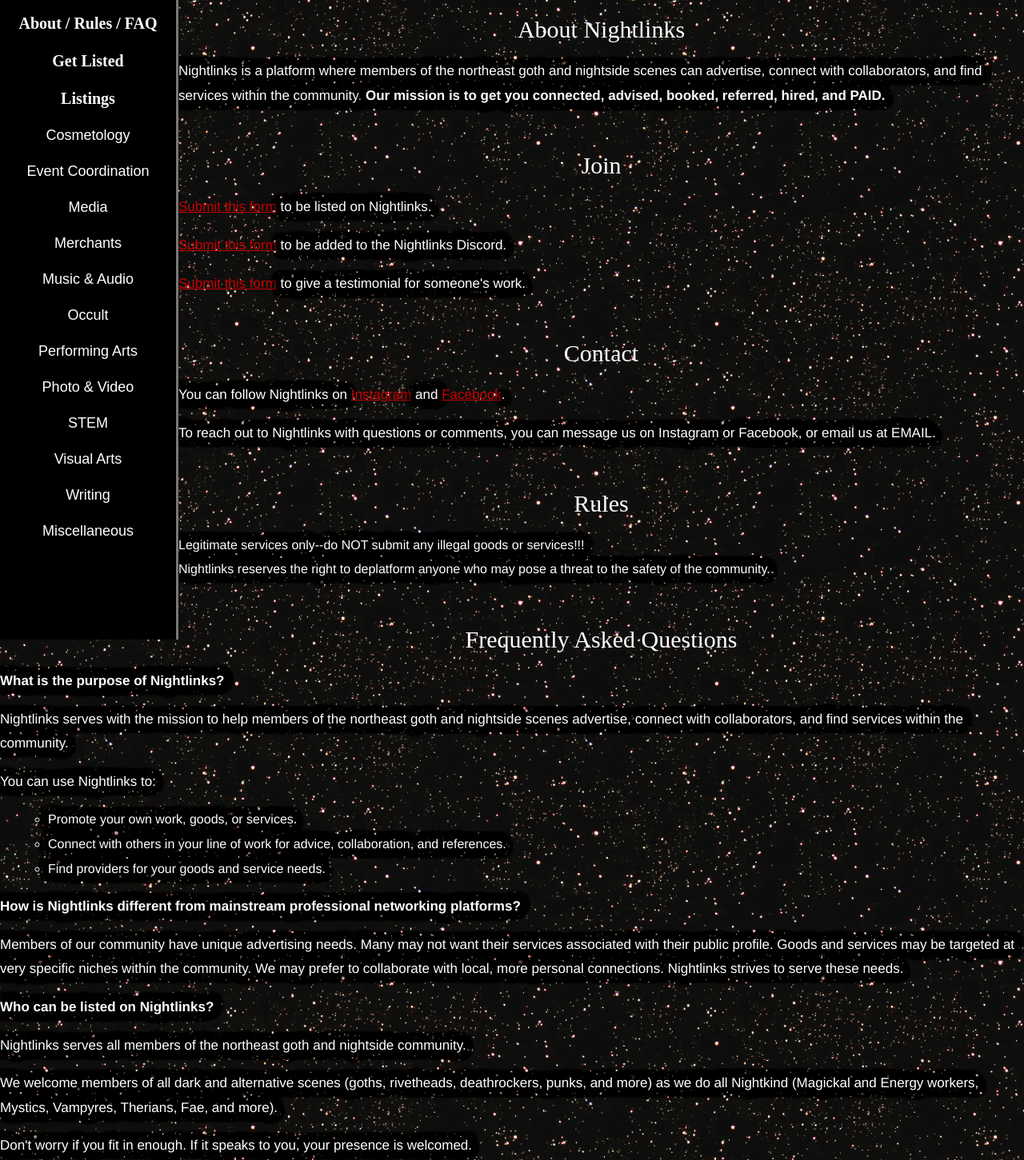
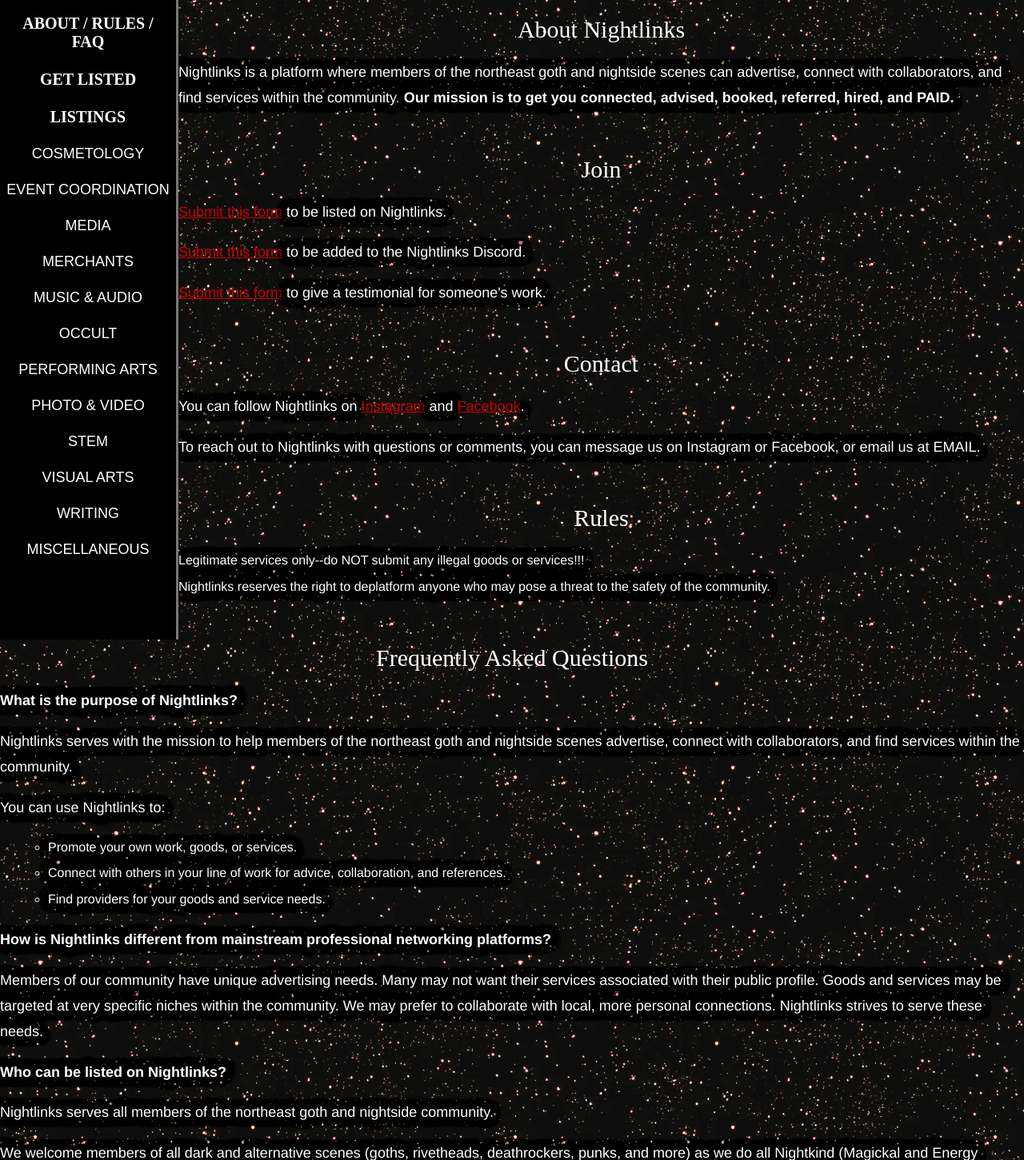
Before and after one commit to katcottrell/katcottrell.github.io, a PHP site: page /vampire-interviews/about.html in a window 1280 px wide. Shown: the part 206-1657 px from the top of the page at 80% size. Run offline with PHP 8.4, Linux system fonts and the light colour scheme.

Commit message:
Update nightStyle.css

```diff
--- a/vampire-interviews/nightStyle.css
+++ b/vampire-interviews/nightStyle.css
@@ -115,7 +115,7 @@ h3 {
 p, ol, ul {
 	color: white;
 	font-family: "Century Gothic", Helvetica, Arial, sans-serif;
-	font-size: 17px;
+	font-size: 18px;
 	line-height: 180%;
 	text-shadow: 1px 1px 12px black, -1px 1px 12px black, 1px -1px 12px black, -1px -1px 12px black, 1px 1px 12px black, -1px 1px 12px black, 1px -1px 12px black, -1px -1px 12px black, 1px 1px 12px black, -1px 1px 12px black, 1px -1px 12px black, -1px -1px 12px black;
 }
@@ -230,6 +230,8 @@ img.footer-icon {
 	display: block;
 	margin: 12px 0;
 	text-align: center;
+	font-family: "Copperplate Gothic Light", serif;
+	text-transform: uppercase;
 }
 
 .sidenav a.sideTabs {
@@ -241,6 +243,7 @@ img.footer-icon {
 	color: white;
 	display: block;
 	text-align: center;
+	text-transform: uppercase;
 }
 
 .sidenav a.sideTabs:hover {
```
